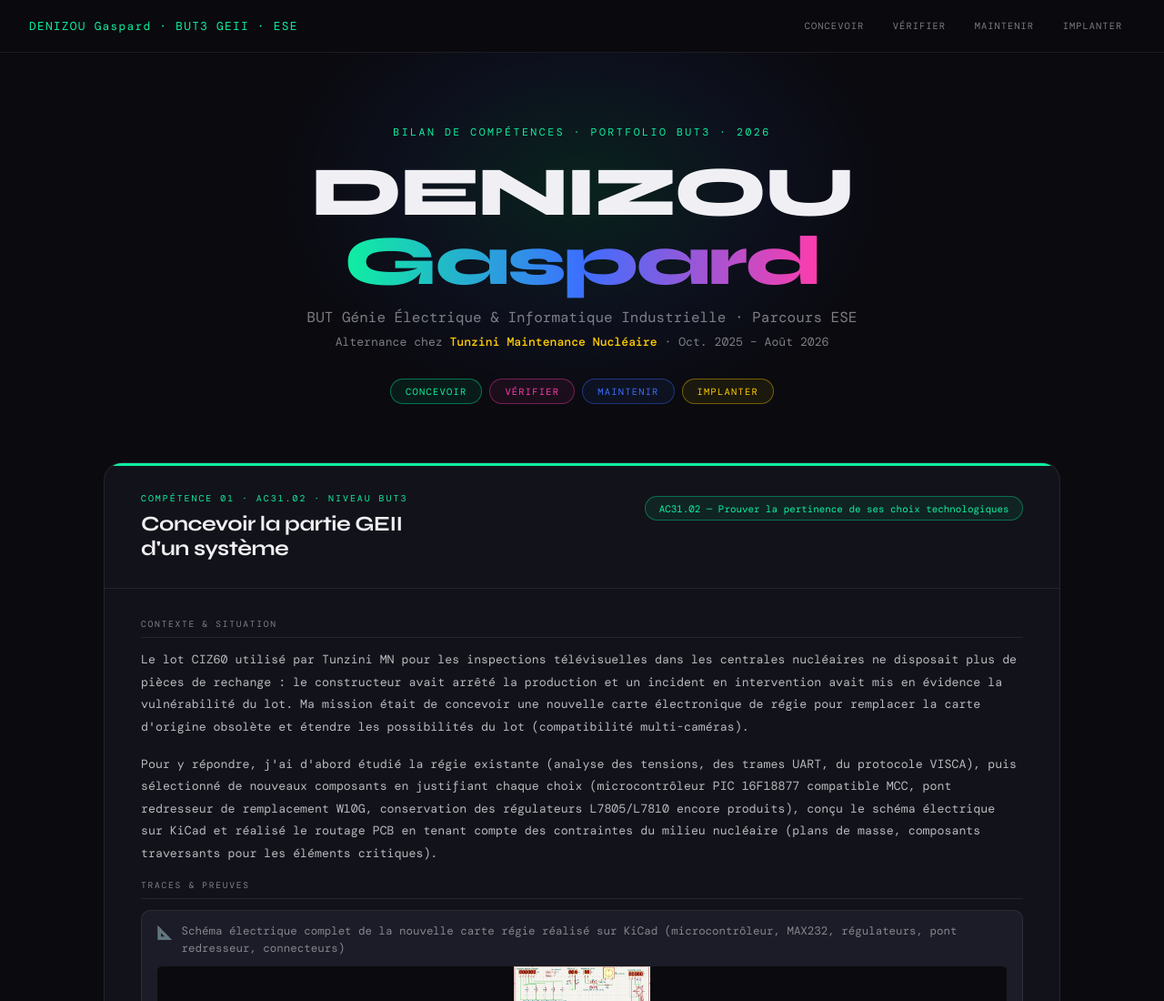
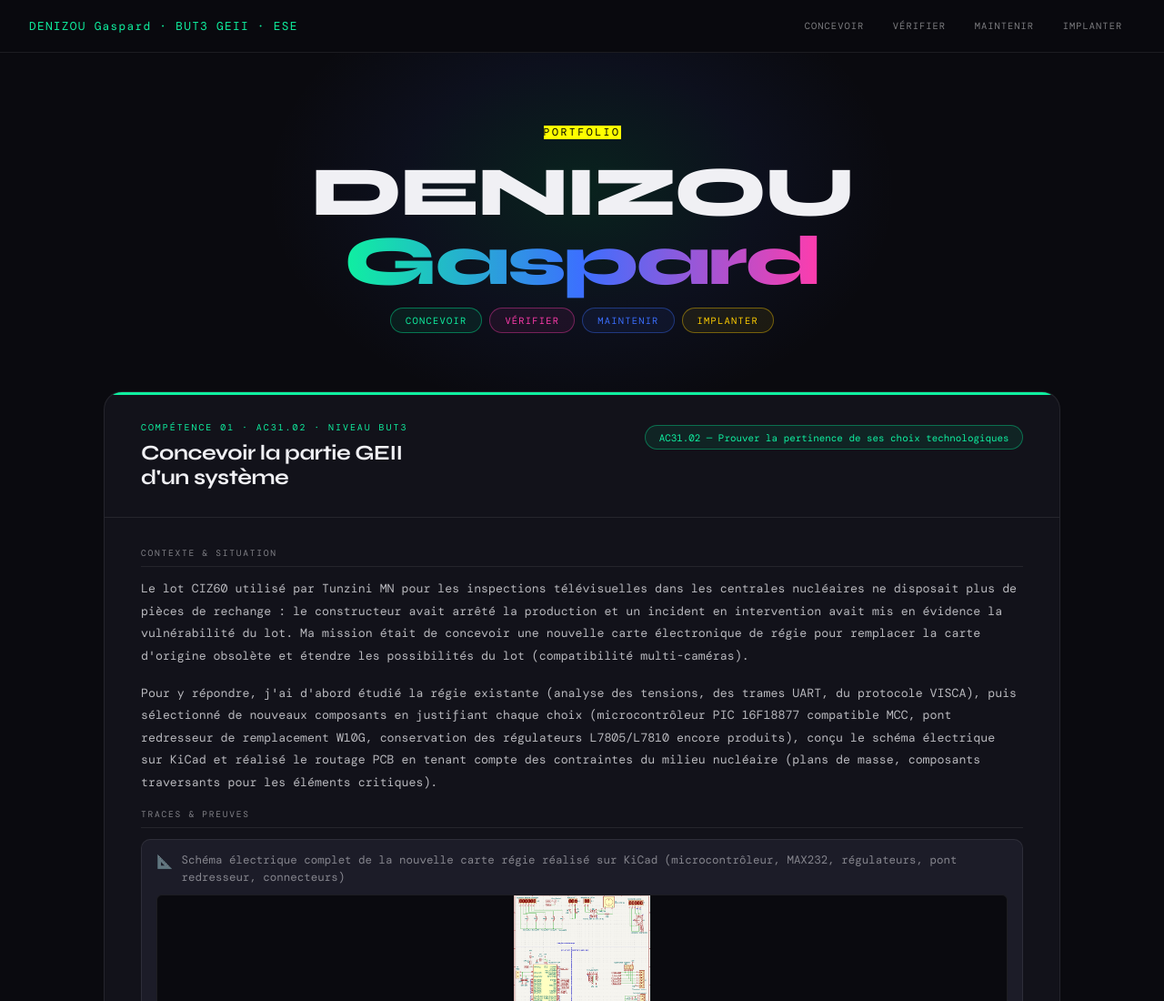
Before and after one commit to CHAMPIpaTate/CHAMPIpaTate.github.io, a plain HTML site: page index.html in a window 1280 px wide. Shown: the top 1100 px of the page at 91% size. Drawn offline with nearby package versions, Linux system fonts and the light colour scheme.

Commit message:
basculement vers un portfolio plus pro

```diff
--- a/index.html
+++ b/index.html
@@ -4,7 +4,7 @@
 <meta charset="UTF-8">
 <meta name="viewport" content="width=device-width, initial-scale=1.0">
 <LINK rel="stylesheet" type="text/css" href="CSS/style.css">
-<title>Bilan de Compétences BUT3 — Gaspard DENIZOU</title>
+<title>Portfolio— Gaspard DENIZOU</title>
 <link href="https://fonts.googleapis.com/css2?family=Syne:wght@400;600;700;800&family=DM+Mono:wght@400;500&display=swap" rel="stylesheet">
 
 </head>
@@ -23,10 +23,8 @@
 
 <!-- HERO -->
 <header>
-  <p class="eyebrow">Bilan de compétences · Portfolio BUT3 · 2026</p>
+  <p class="eyebrow"><mark>portfolio</mark></p>
   <h1>DENIZOU<br><span>Gaspard</span></h1>
-  <p class="hero-sub">BUT Génie Électrique &amp; Informatique Industrielle · Parcours ESE</p>
-  <p class="hero-company">Alternance chez <strong>Tunzini Maintenance Nucléaire</strong> · Oct. 2025 – Août 2026</p>
   <div class="hero-pills">
     <span class="hero-pill pill-concevoir">Concevoir</span>
     <span class="hero-pill pill-verifier">Vérifier</span>
```
